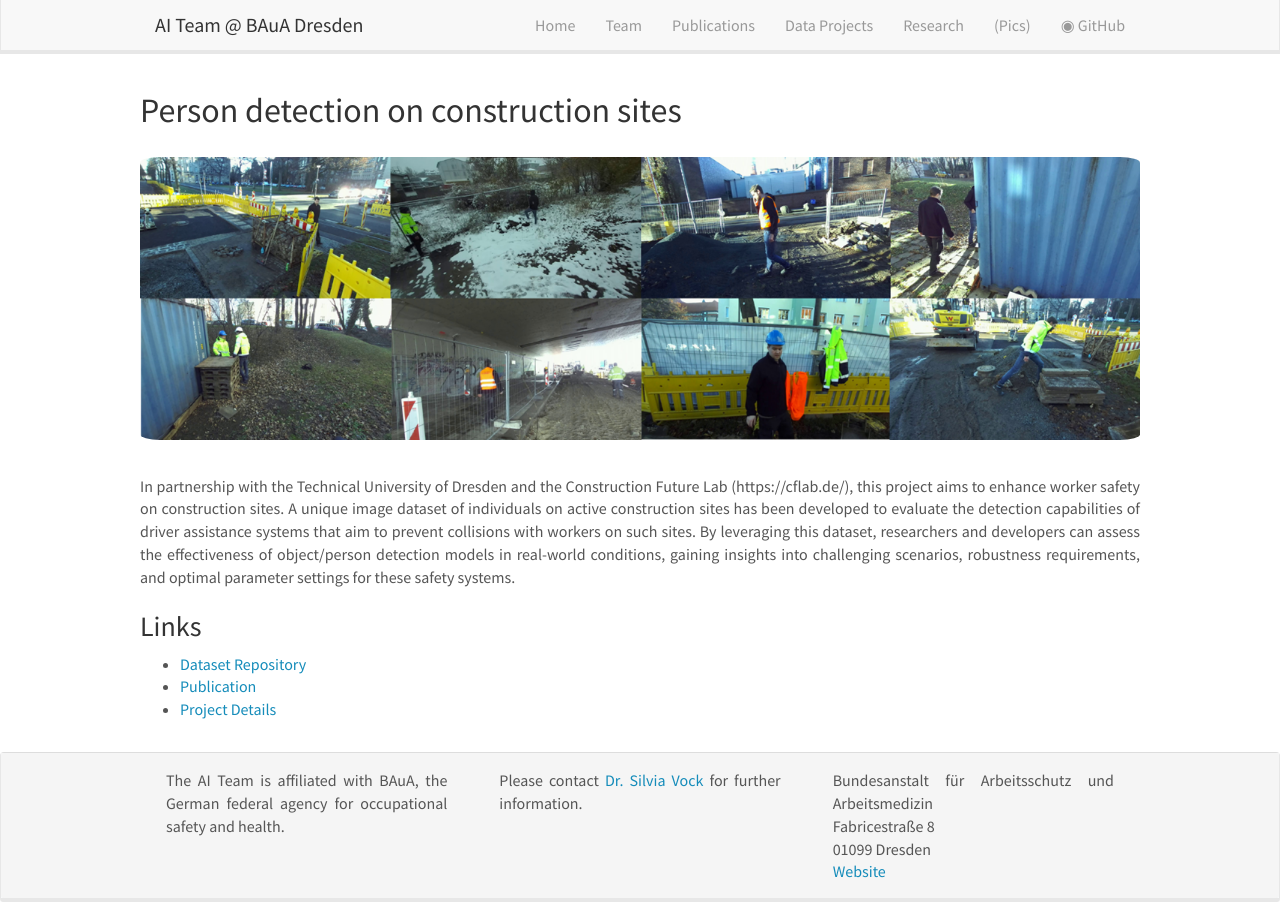
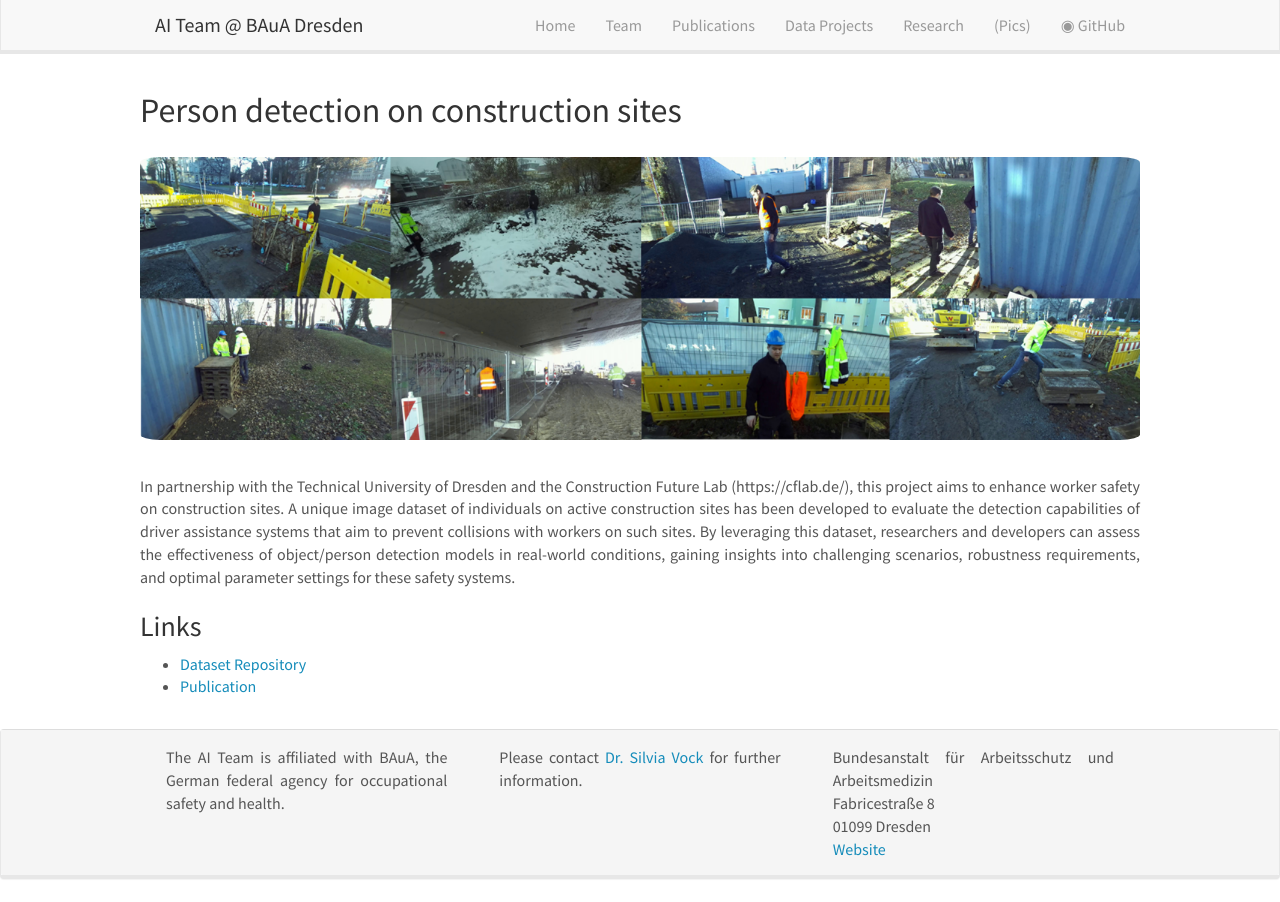
Before and after one commit to aidresden/aidresden.github.io, a Jekyll site: the page built from _projects/dp2.md, in a window 1280 px wide. Built offline with Jekyll 4.4.1, drawn with Linux system fonts in a browser that asks for light colours; nearby versions of some CDN libraries.

Commit message:
Update dp2.md
Signed-off-by: aidresden <aidresden@baua.bund.de>

```diff
--- a/_projects/dp2.md
+++ b/_projects/dp2.md
@@ -12,8 +12,7 @@ requirements, and optimal parameter settings for these safety systems.</p>
 <h3>Links</h3>
 <ul>
     <li><a href="https://github.com/aidresden/person_detection_construction_sites" target="_blank">Dataset Repository</a></li>
-    <li><a href="https://github.com/aidresden/person_detection_construction_sites" target="_blank">Publication</a></li>
-    <li><a href="https://github.com/aidresden/person_detection_construction_sites" target="_blank">Project Details</a></li>
+    <li><a href="https://tud.qucosa.de/landing-page/https%3A%2F%2Ftud.qucosa.de%2Fapi%2Fqucosa%253A100094%2Fmets%2F/" target="_blank">Publication</a></li>
 </ul>
 <style>
 body, p, h2 {
```
